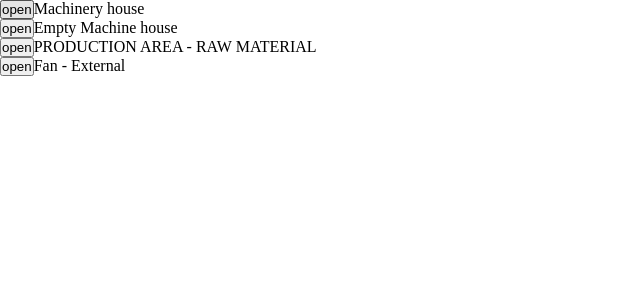
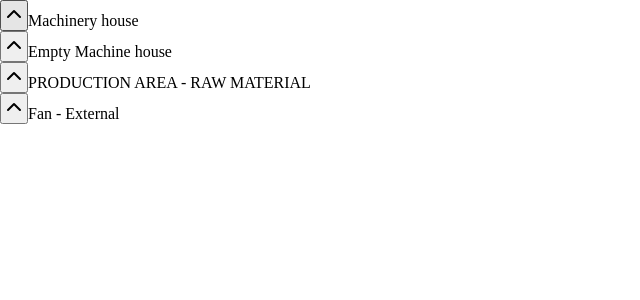
Before and after one commit to ykurebayashi/Tractian-TreeView-FE-Challenge, a React (Vite) app: page / in a window 1280 px wide. Shown: the top 300 px of the page, without its empty margins (0-640 px from the left). Built offline with nearby package versions, Linux system fonts and the light colour scheme.

Commit message:
chore: add react-feather library and integrate chevrons in TreeView

```diff
--- a/package.json
+++ b/package.json
@@ -14,6 +14,7 @@
     "axios": "^1.7.9",
     "react": "^18.3.1",
     "react-dom": "^18.3.1",
+    "react-feather": "^2.0.10",
     "styled-components": "^6.1.13"
   },
   "devDependencies": {
--- a/src/components/TreeView/TreeNode/index.tsx
+++ b/src/components/TreeView/TreeNode/index.tsx
@@ -1,6 +1,7 @@
 import { useState } from "react";
 import { NodeType } from "../types";
 import { TreeView } from "..";
+import { ChevronDown, ChevronUp } from "react-feather";
 
 export const TreeNode = ({ node }: { node: NodeType }) => {
   const [isOpen, setIsOpen] = useState(false);
@@ -9,7 +10,9 @@ export const TreeNode = ({ node }: { node: NodeType }) => {
   return (
     <div>
       {node.children && (
-        <button onClick={toggleNode}>{isOpen ? "close" : "open"}</button>
+        <button onClick={toggleNode}>
+          {isOpen ? <ChevronDown /> : <ChevronUp />}
+        </button>
       )}
       <span>{node.name}</span>
       {isOpen && <TreeView data={node?.children} />}
```
Also changed, not shown: 1 other file (tests, documents, lock files or other folders).
